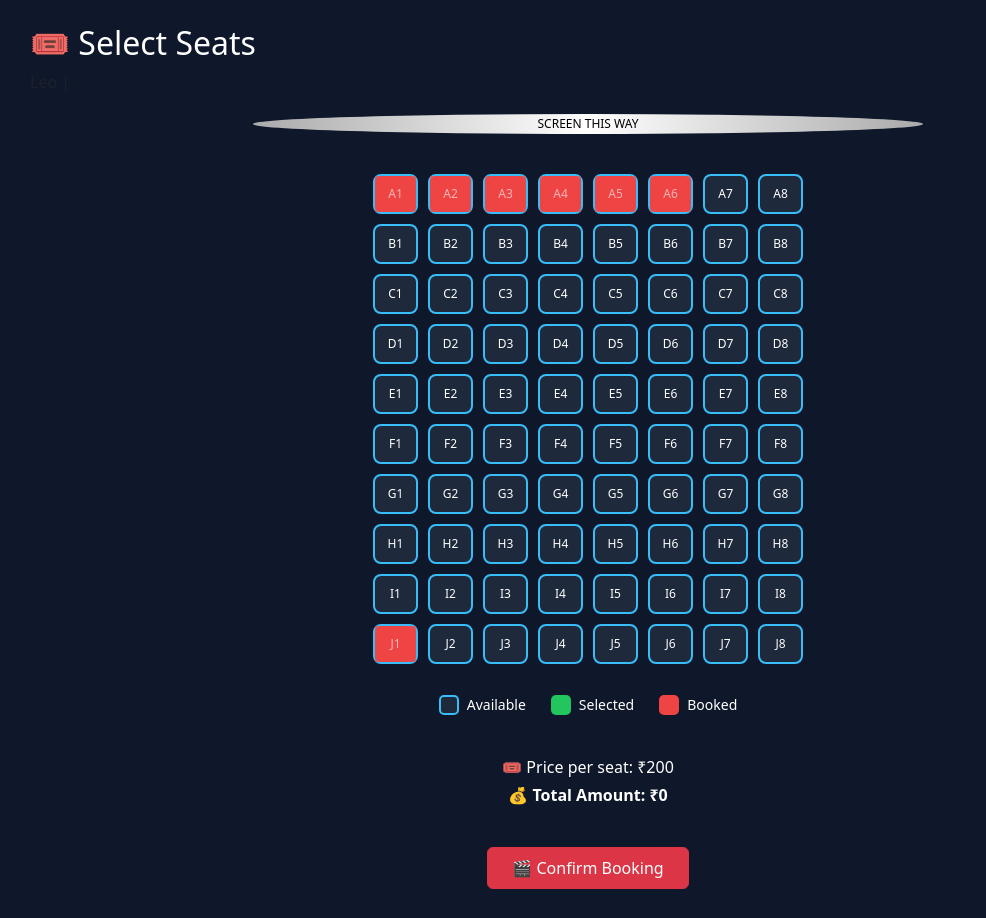
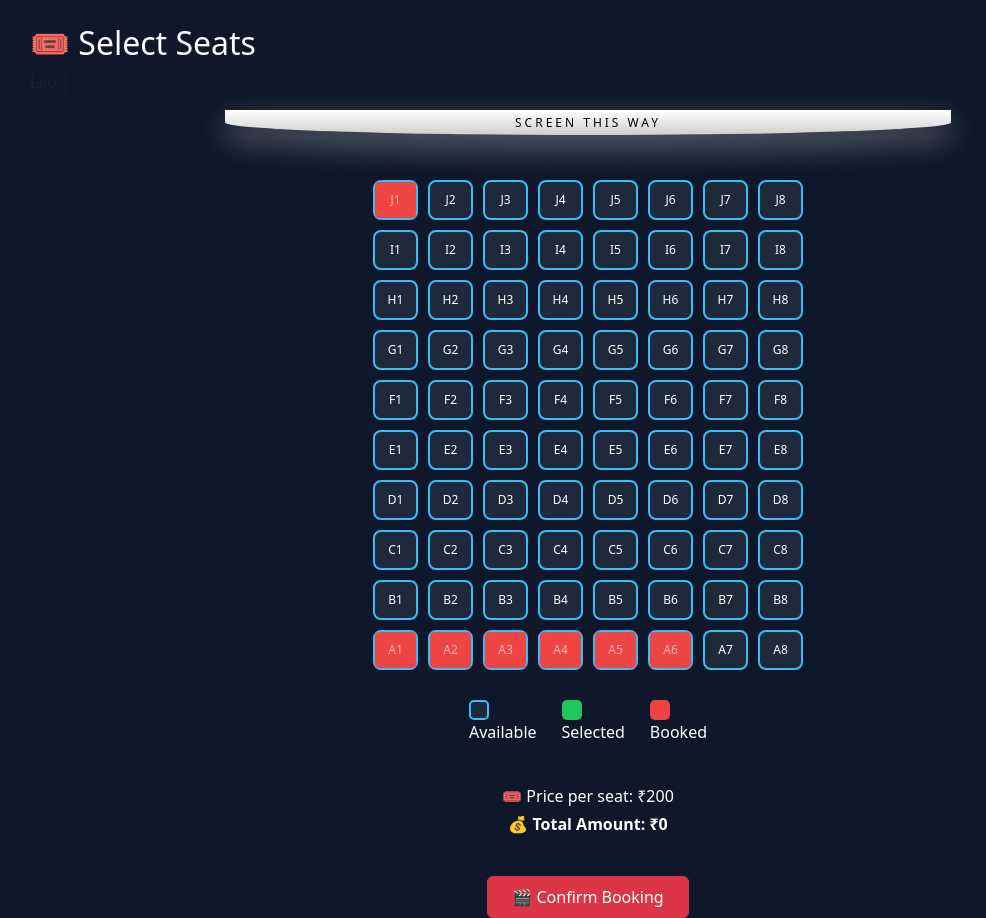
Before and after one commit to SamanuAbhinay/FilmyJunction, a Flask app: page /show/1/seats in a window 1280 px wide. Shown: the part 56-974 px from the top of the page, without its empty margins (52-1038 px from the left). Before the commit the page ends 945 px from the top, so only its background shows below. Run offline with Flask 3, Linux system fonts and the light colour scheme; a user stored in the database is signed in.

Commit message:
changed seat rows and screen

```diff
--- a/app.py
+++ b/app.py
@@ -89,7 +89,7 @@ def select_seats(show_id):
         return redirect(url_for("booking_success"))
 
     seats = []
-    for row in "ABCDEFGHIJ":
+    for row in "JIHGFEDCBA":
         for num in range(1, 9):
             seats.append(f"{row}{num}")
 
--- a/templates/seat_selection.html
+++ b/templates/seat_selection.html
@@ -6,15 +6,19 @@
 <style>
 /* ===== SCREEN ===== */
 .screen {
-  width: 60%;
-  height: 20px;
-  background: linear-gradient(to right, #aaa, #fff, #aaa);
-  margin: 20px auto 40px;
-  border-radius: 50%;
-  text-align: center;
+  width: 65%;
+  height: 25px;
+  margin: 0 auto 45px;
+  background: linear-gradient(to bottom, #ffffff, #cfcfcf);
+  border-radius: 0 0 60% 60%;
+  box-shadow: 0 12px 30px rgba(255, 255, 255, 0.35);
+  font-size: 12px;
+  letter-spacing: 3px;
   color: #000;
-  font-size: 12px;
-  line-height: 20px;
+  display: flex;
+  align-items: center;
+  justify-content: center;
+  text-transform: uppercase;
 }
 
 /* ===== SEAT GRID ===== */
@@ -109,24 +113,25 @@
 
   <div class="seat-grid">
     {% for seat in seats %}
-      {% if seat in booked_seats %}
-        <div class="seat booked">
-          <label>{{ seat }}</label>
-        </div>
-      {% else %}
-        <div class="seat">
-          <input type="checkbox" name="seats" value="{{ seat }}" id="{{ seat }}">
-          <label for="{{ seat }}">{{ seat }}</label>
-        </div>
-      {% endif %}
+      {% set is_booked = seat in booked_seats %}
+      <div class="seat {% if is_booked %}booked{% endif %}">
+        <input type="checkbox"
+               id="seat{{ seat }}"
+               name="seats"
+               value="{{ seat }}"
+               {% if is_booked %}disabled{% endif %}>
+        <label for="seat{{ seat }}">{{ seat }}</label>
+      </div>
     {% endfor %}
+
   </div>
 
   <div class="legend">
-    <span><div class="legend-box available"></div> Available</span>
-    <span><div class="legend-box selected"></div> Selected</span>
-    <span><div class="legend-box booked"></div> Booked</span>
-  </div>
+  <div><span class="legend-box available"></span> Available</div>
+  <div><span class="legend-box selected"></span> Selected</div>
+  <div><span class="legend-box booked"></span> Booked</div>
+</div>
+
 
   <!-- 💰 PRICE SUMMARY -->
   <div class="booking-summary mt-4 p-3 rounded-3 text-center">
@@ -151,6 +156,18 @@
 </form>
 
 <!-- JS -->
-<script src="{{ url_for('static', filename='js/seats.js') }}"></script>
+<script>
+  const seatPrice = 200;
+  const checkboxes = document.querySelectorAll('input[name="seats"]');
+  const totalAmountEl = document.getElementById('totalAmount');
+
+  checkboxes.forEach(checkbox => {
+    checkbox.addEventListener('change', () => {
+      const selectedSeats = document.querySelectorAll('input[name="seats"]:checked').length;
+      const totalAmount = selectedSeats * seatPrice;
+      totalAmountEl.textContent = totalAmount;
+    });
+  });
+</script>
 
 {% endblock %}
```
Also changed, not shown: static/css/style.css (+24 -0 lines).
